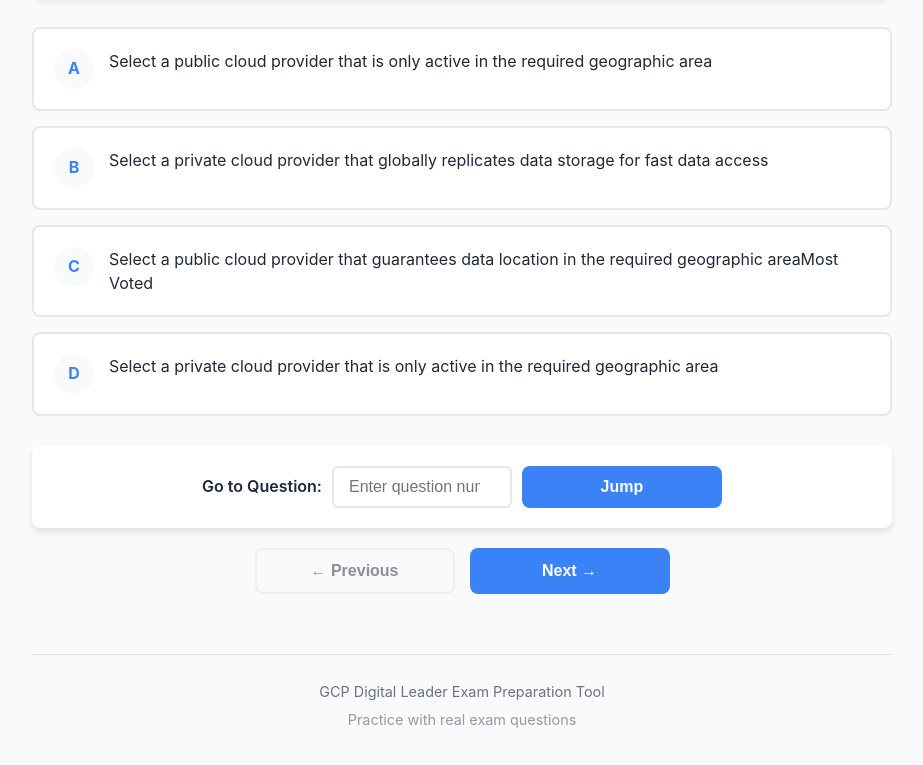
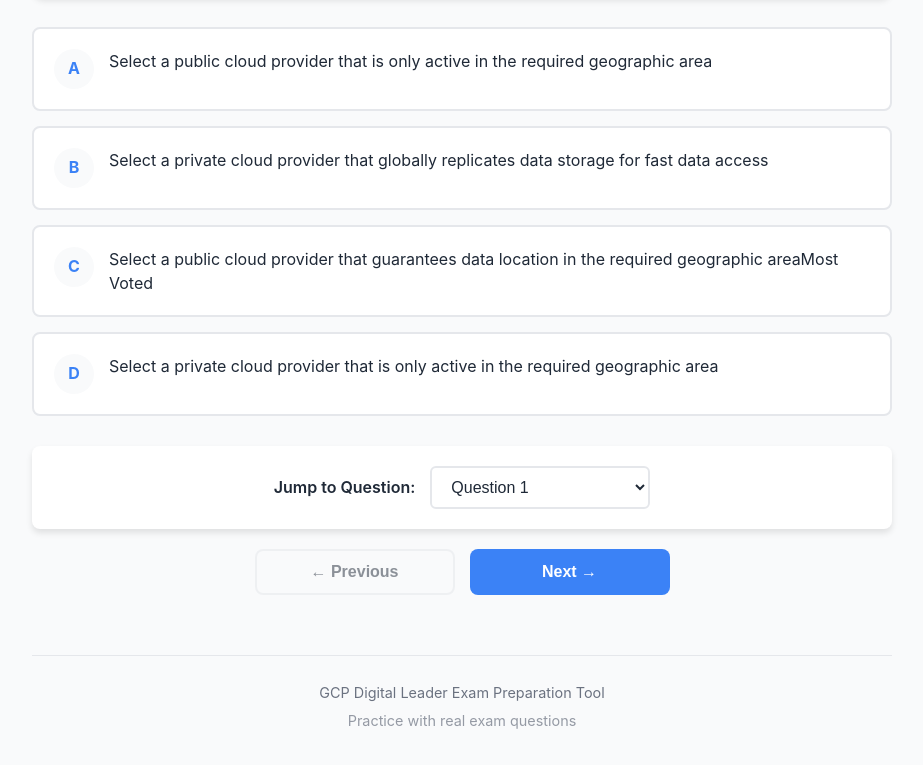
Before and after one commit to kamkoum04/cloud-digital-leader-quiz, a plain HTML site: page index.html in a window 1280 px wide. Shown: the part 688-1453 px from the top of the page, without its empty margins (178-1101 px from the left). Drawn offline with Linux system fonts and the light colour scheme.

Commit message:
Replace input field with select dropdown for better UX

```diff
--- a/app.js
+++ b/app.js
@@ -39,6 +39,15 @@ async function loadQuestions() {
         // Update total questions display
         document.getElementById('totalQuestions').textContent = questions.length;
         document.getElementById('score').textContent = `0 / ${questions.length}`;
+
+        // Populate question select dropdown
+        const select = document.getElementById('questionSelect');
+        for (let i = 1; i <= questions.length; i++) {
+            const option = document.createElement('option');
+            option.value = i;
+            option.textContent = `Question ${i}`;
+            select.appendChild(option);
+        }
     } catch (error) {
         throw error;
     }
@@ -56,6 +65,9 @@ function displayQuestion() {
     // Update question number and progress
     document.getElementById('questionNumber').textContent = currentQuestionIndex + 1;
     document.getElementById('progress').textContent = `${currentQuestionIndex + 1} / ${questions.length}`;
+
+    // Update select dropdown
+    document.getElementById('questionSelect').value = currentQuestionIndex + 1;
 
     // Update progress bar
     const progressPercent = ((currentQuestionIndex + 1) / questions.length) * 100;
@@ -205,18 +217,16 @@ function previousQuestion() {
 
 // Jump to a specific question
 function jumpToQuestion() {
-    const input = document.getElementById('questionJumpInput');
-    const questionNum = parseInt(input.value);
+    const select = document.getElementById('questionSelect');
+    const questionNum = parseInt(select.value);
 
-    if (isNaN(questionNum) || questionNum < 1 || questionNum > questions.length) {
-        alert(`Please enter a number between 1 and ${questions.length}`);
+    if (isNaN(questionNum)) {
         return;
     }
 
     currentQuestionIndex = questionNum - 1;
     displayQuestion();
     window.scrollTo({ top: 0, behavior: 'smooth' });
-    input.value = '';
 }
 
 // Show results screen
--- a/index.html
+++ b/index.html
@@ -65,15 +65,10 @@
                 <!-- Question Jump -->
                 <div class="jump-section">
                     <div class="jump-container">
-                        <label for="questionJumpInput">Go to Question:</label>
-                        <input
-                            type="number"
-                            id="questionJumpInput"
-                            placeholder="Enter question number"
-                            min="1"
-                            onkeypress="if(event.key === 'Enter') jumpToQuestion()"
-                        >
-                        <button class="btn btn-jump" onclick="jumpToQuestion()">Jump</button>
+                        <label for="questionSelect">Jump to Question:</label>
+                        <select id="questionSelect" class="question-select" onchange="jumpToQuestion()">
+                            <option value="">Select a question...</option>
+                        </select>
                     </div>
                 </div>
 
--- a/styles.css
+++ b/styles.css
@@ -330,7 +330,7 @@ body {
 
 .jump-container {
     display: flex;
-    gap: 10px;
+    gap: 15px;
     align-items: center;
     justify-content: center;
     flex-wrap: wrap;
@@ -342,42 +342,31 @@ body {
     white-space: nowrap;
 }
 
-.jump-container input {
+.question-select {
     padding: 10px 15px;
     border: 2px solid var(--border-color);
     border-radius: 6px;
     font-size: 1rem;
-    width: 180px;
-    transition: border-color 0.3s ease;
+    min-width: 220px;
+    background-color: white;
+    color: var(--text-primary);
+    cursor: pointer;
+    transition: all 0.3s ease;
 }
 
-.jump-container input:focus {
+.question-select:hover {
+    border-color: var(--accent-color);
+}
+
+.question-select:focus {
     outline: none;
     border-color: var(--accent-color);
     box-shadow: 0 0 0 3px rgba(59, 130, 246, 0.1);
 }
 
-.btn-jump {
-    padding: 10px 20px;
-    font-size: 0.95rem;
-    font-weight: 600;
-    background-color: var(--accent-color);
-    color: white;
-    border: none;
-    border-radius: 6px;
-    cursor: pointer;
-    transition: all 0.3s ease;
-    white-space: nowrap;
-}
-
-.btn-jump:hover {
-    background-color: var(--accent-hover);
-    transform: translateY(-2px);
-    box-shadow: var(--shadow);
-}
-
-.btn-jump:active {
-    transform: translateY(0);
+.question-select option {
+    padding: 10px;
+    color: var(--text-primary);
 }
 
 .btn {
@@ -532,16 +521,12 @@ body {
     }
 
     .jump-container {
-        flex-direction: column;
+        flex-direction: row;
         gap: 10px;
     }
 
-    .jump-container input {
-        width: 100%;
-    }
-
-    .btn-jump {
-        width: 100%;
+    .question-select {
+        min-width: 180px;
     }
 
     .navigation-buttons {
@@ -603,6 +588,20 @@ body {
     .progress-value {
         font-size: 1.5rem;
     }
+
+    .jump-container {
+        flex-direction: column;
+    }
+
+    .jump-container label {
+        width: 100%;
+        text-align: center;
+    }
+
+    .question-select {
+        width: 100%;
+        min-width: 100%;
+    }
 }
 
 /* Accessibility */
```
